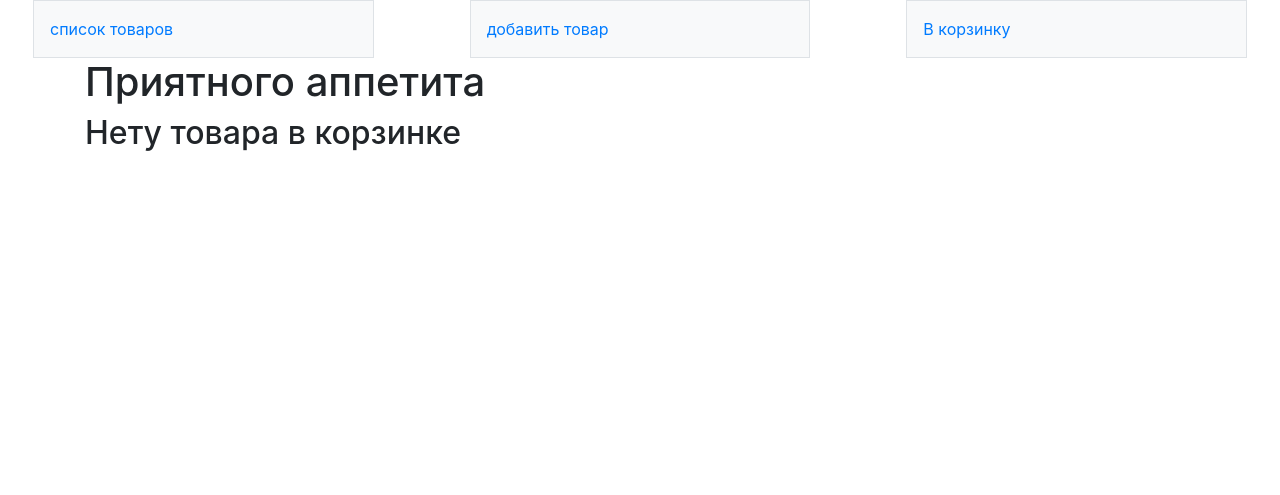
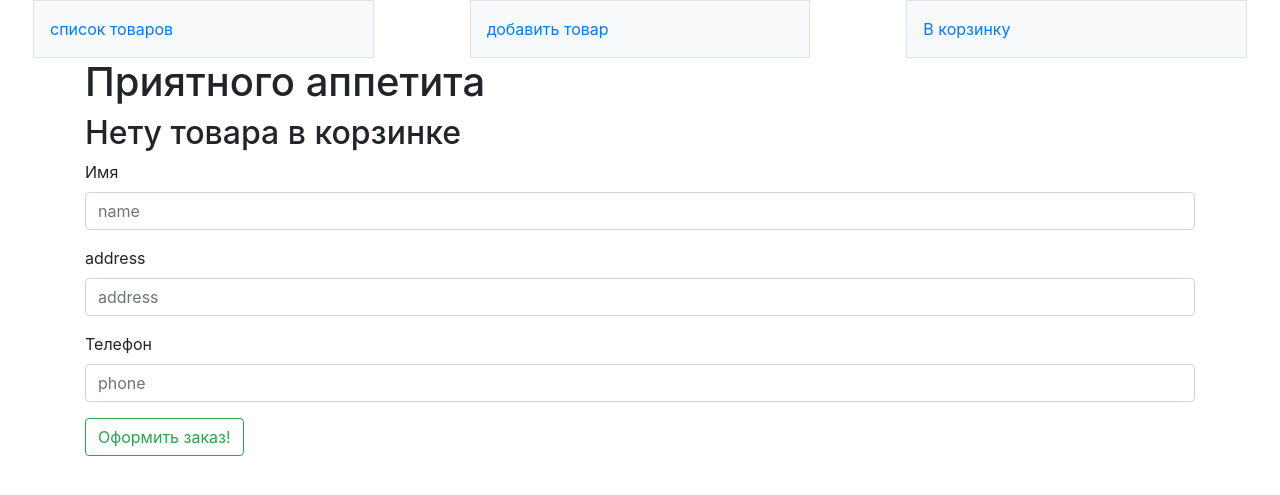
Before and after one commit to Kunduzha/Labwork48, a Django app: template hello/webapp/templates/Good/good_in_cart.html in a window 1280 px wide. Shown: the top 495 px of the page. Run offline with Django 3.2, Linux system fonts and the light colour scheme; the template is opened without the code that fills it, so the values that code supplies are empty; parts of the project's set-up code (start-up, migrations or seed data) failed here and were passed over; some libraries are stand-ins or nearby versions.

Commit message:
написала функцию по оформлению заказа

```diff
--- a/hello/hello/urls.py
+++ b/hello/hello/urls.py
@@ -16,6 +16,7 @@ Including another URLconf
 from django.contrib import admin
 from django.urls import path
 from webapp.views.goods import IndexView_good, Good_more, Good_add, Good_change, Good_delete, AddToCart, Cart, DeleteFromCart
+from webapp.views.orders import Checkout
 
 urlpatterns = [
     path('admin/', admin.site.urls),
@@ -27,4 +28,5 @@ urlpatterns = [
     path('add_to_cart/<int:pk>', AddToCart.as_view(), name = 'add_to_cart'),
     path('in_cart/', Cart.as_view(), name = 'good_in_cart'),
     path('delete_from_cart/<int:pk>/', DeleteFromCart.as_view(), name='del_from_cart'),
+    path('order/', Checkout.as_view(), name='checkout'),
 ]
--- a/hello/webapp/admin.py
+++ b/hello/webapp/admin.py
@@ -11,4 +11,4 @@ class GoodAdmin(admin.ModelAdmin):
 
 
 
-admin.site.register(Good, GoodAdmin)
+# admin.site.register(Good, GoodAdmin)
--- a/hello/webapp/templates/Good/good_in_cart.html
+++ b/hello/webapp/templates/Good/good_in_cart.html
@@ -40,6 +40,22 @@
 </table>
         <h4> Общая сумма{{ total }}</h4>
 {% endif %}
+    <form action="{% url 'checkout' %}" method="post">
+    {% csrf_token %}
+<div class="mb-3">
+  <label for="exampleFormControlInput1" class="form-label">Имя</label>
+  <input type="text" class="form-control" name="name" id="exampleFormControlInput1" placeholder="name">
+</div>
 
+    <div class="mb-3">
+  <label for="exampleFormControlInput1" class="form-label">address</label>
+  <input type="text" class="form-control" name="adress" id="exampleFormControlInput1" placeholder="address">
+</div>
+    <div class="mb-3">
+  <label for="exampleFormControlInput1" class="form-label">Телефон</label>
+  <input type="text" class="form-control" name="phonenumber" id="exampleFormControlInput1" placeholder="phone">
+</div>
 
+    <button type="submit" class="btn btn-outline-success">Оформить заказ!</button>
+    </form>
 {%  endblock content %}
```
Also changed, not shown: hello/webapp/models.py (+23 -24 lines), hello/webapp/views/orders.py (+46 -1 lines), hello/webapp/migrations/0004_auto_20210402_1243.py (deleted), hello/webapp/migrations/0004_auto_20210405_1151.py (added).
